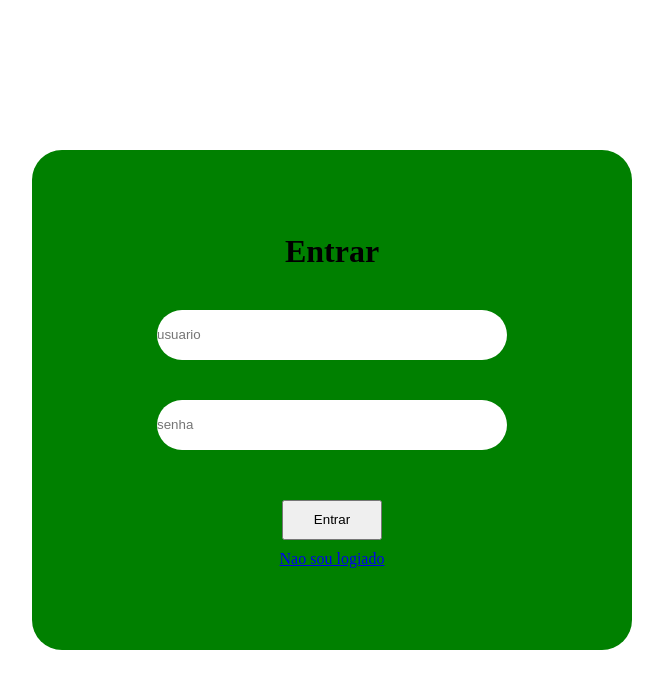
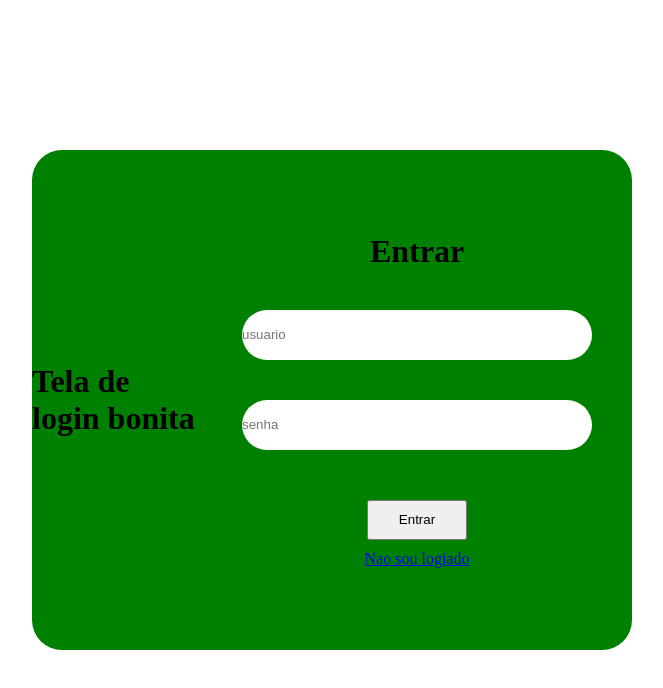
Before and after one commit to gilsonlong/Tela-Login, a plain HTML site: page index.html in a window 1280 px wide. Shown: the whole page, without its empty margins (308-971 px from the left). Drawn offline with Linux system fonts and the light colour scheme.

Commit message:
Adicionando um titulo

```diff
--- a/index.html
+++ b/index.html
@@ -10,6 +10,7 @@
 <body>
 
     <div id="login">
+        <h1>Tela de login bonita</h1>
         <form action="#" method="get">
             <div id="titulo"><h1>Entrar</h1></div>
             <input type="text" id="usuario" name="usuario" placeholder="usuario">
```
